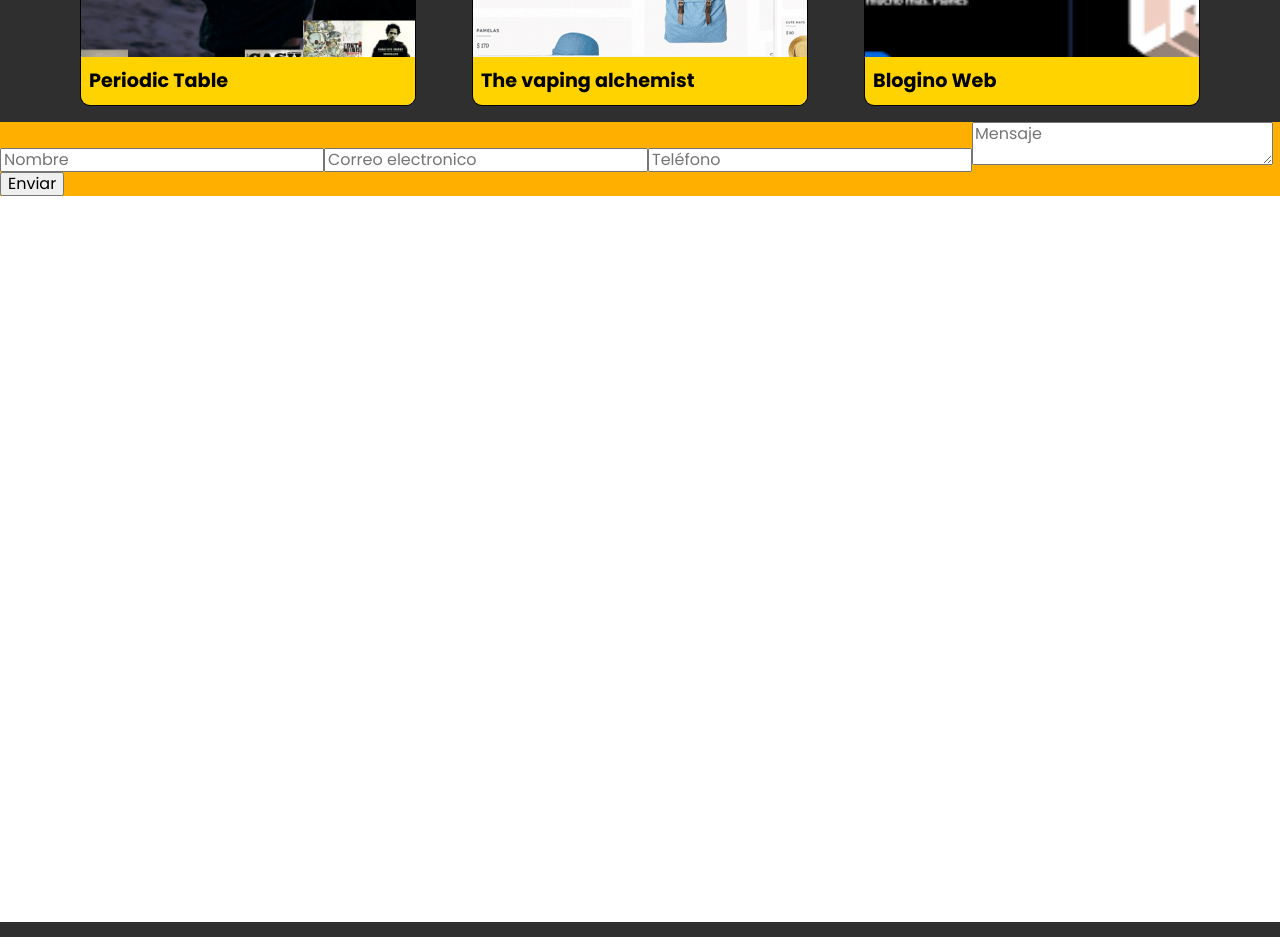
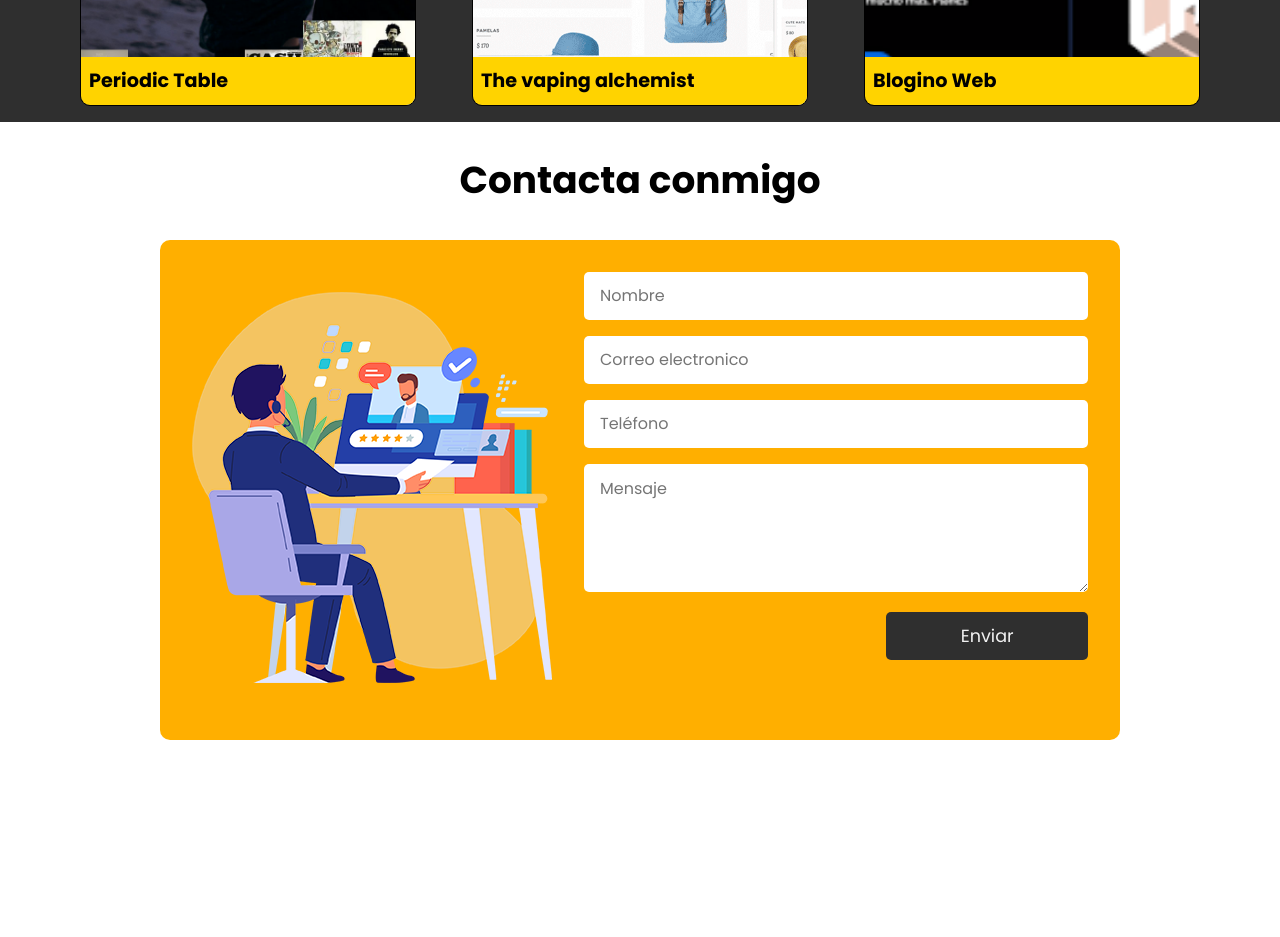
Before and after one commit to betobogino/bogino-web, a React (Vite) app: page / in a window 1280 px wide. Shown: the part 4340-5277 px from the top of the page. Built offline with nearby package versions, Linux system fonts and the light colour scheme.

Commit message:
Form Contact

```diff
--- a/src/components/Contact.jsx
+++ b/src/components/Contact.jsx
@@ -9,10 +9,18 @@ const Contact = () => {
 
     return (
         <div className={styles.contact}>
+            <div className={styles.top}>
+                <h3>Contacta conmigo</h3>
+            </div>
+            <div className={styles.bottom}>
                 <div className={styles.wraper}>
-                <form onSubmit={(onSubmit)}>
+                    <div className={styles.img}>
+                        <img src="../../public/img/contact.png" alt="" />
+                    </div>
+                    <form className={styles.form} onSubmit={(onSubmit)}>
                         <label htmlFor="name">
                             <input
+                                className={styles.input}
                                 type="text"
                                 name="name"
                                 placeholder="Nombre"
@@ -24,6 +32,7 @@ const Contact = () => {
                         </label>
                         <label htmlFor="email">
                             <input
+                                className={styles.input}
                                 type="text"
                                 name="email"
                                 placeholder="Correo electronico"
@@ -35,6 +44,7 @@ const Contact = () => {
                         </label>
                         <label htmlFor="telefono">
                             <input
+                                className={styles.input}
                                 type="text"
                                 name="telefono"
                                 placeholder="Teléfono"
@@ -46,6 +56,7 @@ const Contact = () => {
                         </label>
                         <label htmlFor="mensaje">
                             <textarea
+                                className={styles.input}
                                 type="text"
                                 name="mensaje"
                                 placeholder="Mensaje"
@@ -55,10 +66,11 @@ const Contact = () => {
                                 />
                             {errors.telefono?.type === 'required' && <p className="form-error">Su mensaje es requerido</p>}
                         </label>
-                    <div  className="btn-register">
-                        <button >Enviar</button>
+                        <div className={styles.btnSubmitBox}>
+                            <button className={styles.btnSubmit}>Enviar</button>
                         </div>
                     </form>
+                </div>
             </div>
         </div>
     )
--- a/src/styles/components/contact.module.css
+++ b/src/styles/components/contact.module.css
@@ -1,7 +1,55 @@
 .contact {
     min-height: 100vh;
 }
+.top {
+    text-align: center;
+    font-size: 2rem;
+    padding: 0 2rem;
+}
+.bottom {
+    display: flex;
+    justify-content: center;
+    align-items: center;
+}
+.img {
+    margin: auto;
+    width: 60%;
+    padding-left: 2rem;
+}
+.form {
+    width: 100%;
+    padding: 2rem;
+}
 .wraper {
     background-color: var(--a);
-
+    width: 75%;
+    height: 500px;
+    border-radius: 10px;
+    display: flex;
 }
+.form label {
+    width: 100%;
+}
+.input {
+    width: 100%;
+    border: none;
+    border-radius: 5px;
+    height: 3rem;
+    margin-bottom: 1rem;
+    padding: 1rem;
+}
+.form label textarea {
+    height: 8rem;
+}
+.btnSubmitBox {
+    text-align: right;
+}
+.btnSubmit {
+    width: 40%;
+    height: 3rem;
+    border: none;
+    border-radius: 5px;
+    font-size: 1.1rem;
+    color: var(--c);
+    background-color: var(--dm-color-tertiary);
+}
--- a/src/styles/components/skills.module.css
+++ b/src/styles/components/skills.module.css
@@ -17,7 +17,6 @@
     display: flex;
     justify-content: space-around;
     flex-wrap: wrap;
-    /* gap: 1rem .5rem; */
     padding: 2rem;
 }
 .skill {
```
Also changed, not shown: public/img/contact.png (added). Lines whose indentation alone changed are shown as unchanged.
